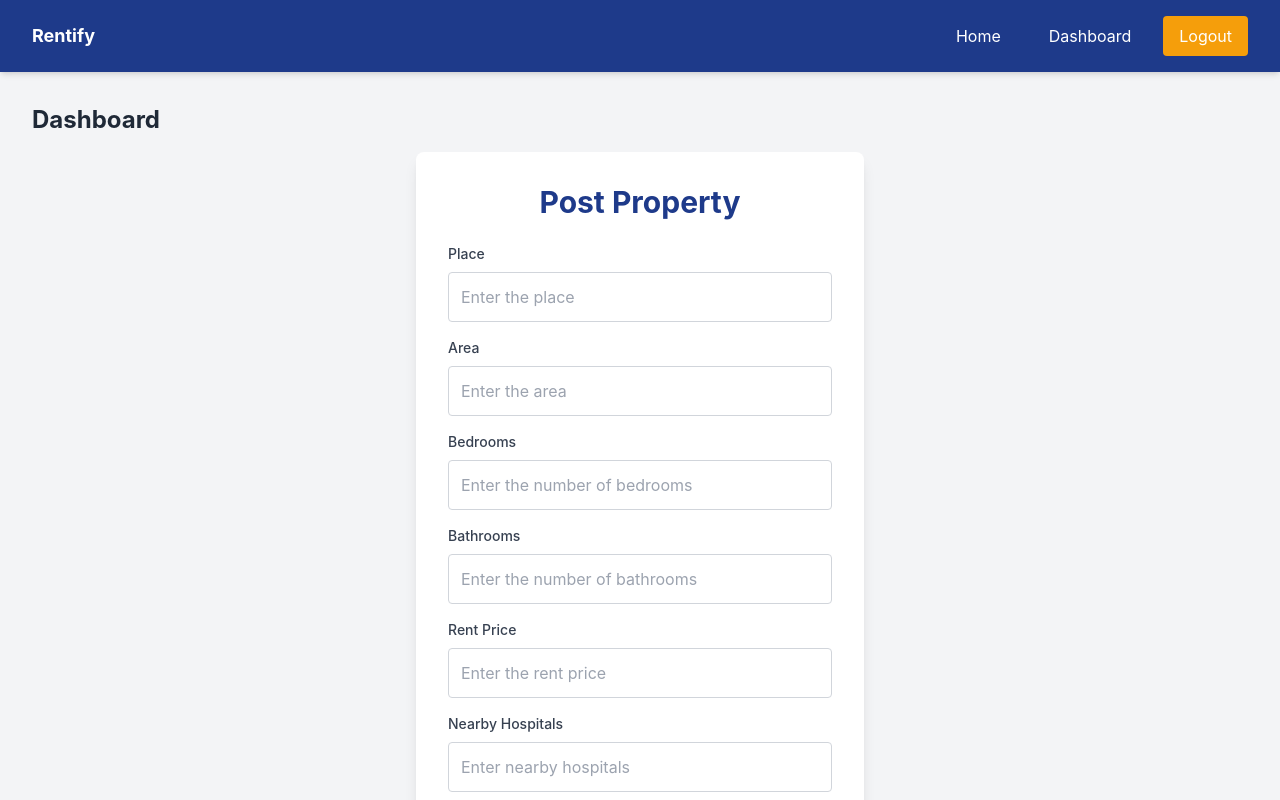
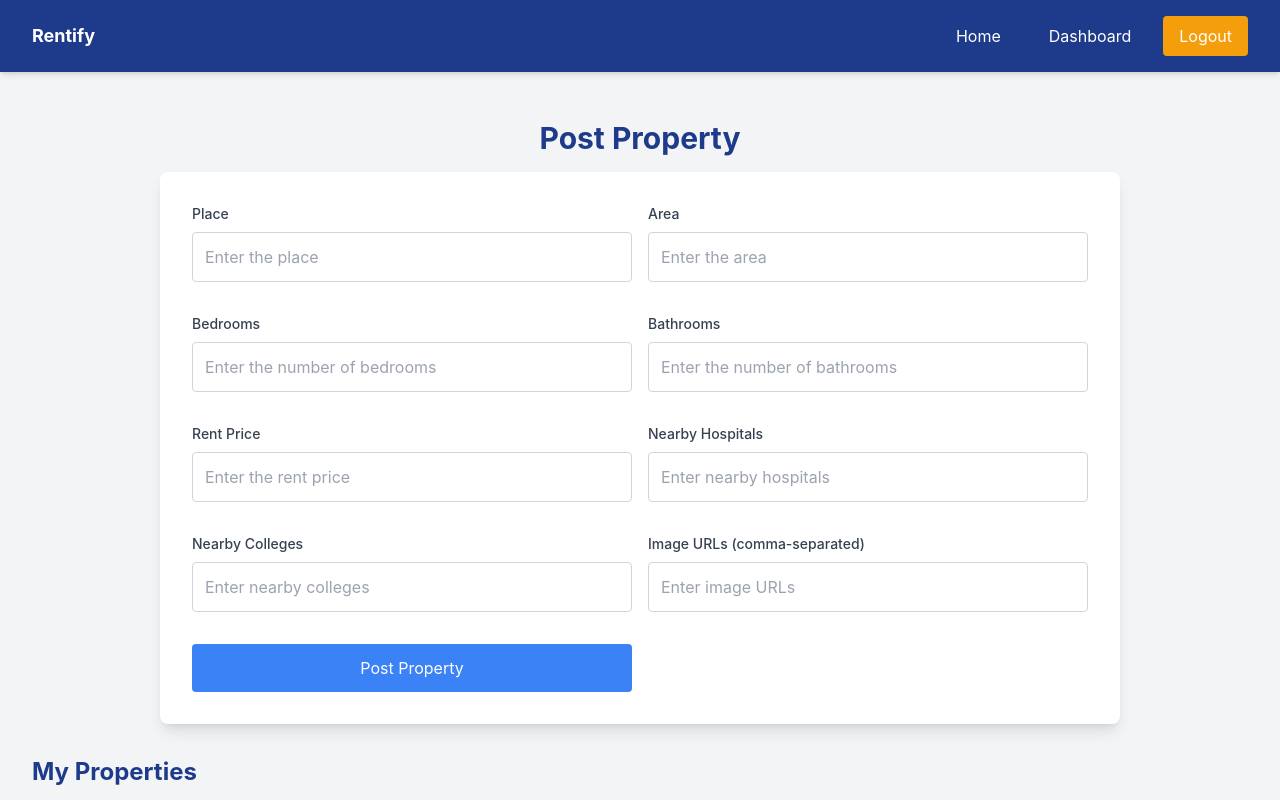
Before and after one commit to RAVINTEJA/rentify-front, a React (Vite) app: page /dashboard in a window 1280 px wide. Shown: the top 800 px of the page. Built offline with nearby package versions, Linux system fonts and the light colour scheme; no server answers; sample sign-in values are in the browser's storage; the HTML template or start-up script is replaced by a standard one.

Commit message:
feat: Update Dashboard and AddProperty components
Remove the "Dashboard" heading from Dashboard.jsx and update the layout and styles in AddProperty.jsx. These changes improve the user experience by simplifying the Dashboard layout and providing a cleaner look for the AddProperty form.

```diff
--- a/src/components/Dashboard/Dashboard.jsx
+++ b/src/components/Dashboard/Dashboard.jsx
@@ -22,7 +22,6 @@ function Dashboard() {
 
     return (
         <>
-            <h2 className="mb-4 text-2xl font-bold">Dashboard</h2>
             <AddProperty />
             <PrivateRoute>
                 <h2 className="mb-6 mt-8 text-2xl font-bold text-primary">
--- a/src/components/Property/AddProperty.jsx
+++ b/src/components/Property/AddProperty.jsx
@@ -39,9 +39,10 @@ const PostProperty = () => {
   };
 
   return (
-    <div className="flex items-center justify-center ">
-      <form className="w-full max-w-md p-8 bg-white rounded-lg shadow-lg" onSubmit={onSubmit}>
-        <h2 className="mb-6 text-3xl font-bold text-center text-primary">Post Property</h2>
+    <div className="container flex flex-col items-center justify-center md:px-16 lg:px-32 ">
+      <h2 className="py-4  text-3xl font-bold text-center text-primary">Post Property</h2>
+      <form className="w-full  p-8  grid gap-4 md:grid-cols-2 bg-white rounded-lg shadow-lg" onSubmit={onSubmit}>
+
 
         <div className="mb-4">
           <label className="block mb-2 text-sm font-medium text-gray-700">Place</label>
```
